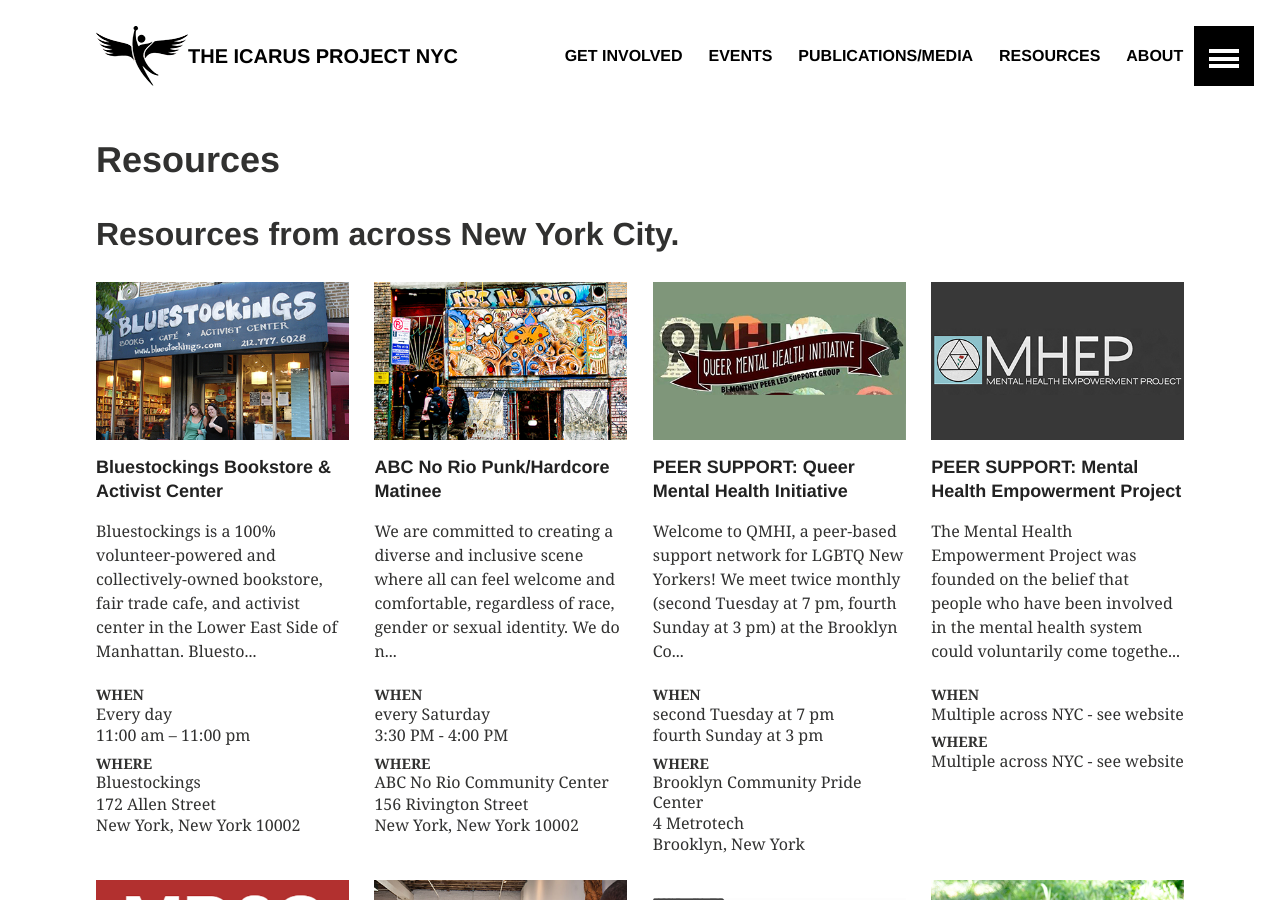
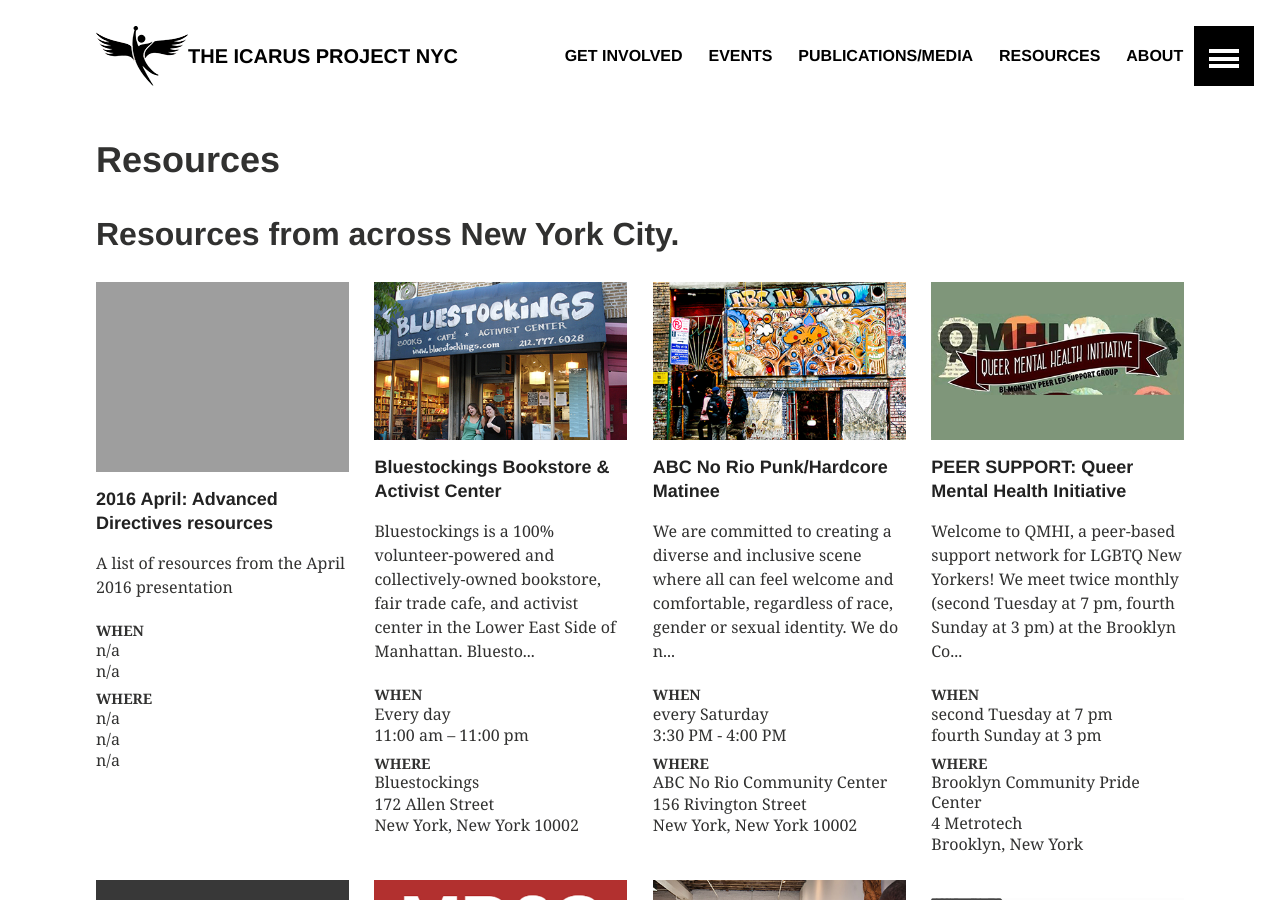
Before and after one commit to nycicarus/nycicarus.github.io, a Jekyll site: the page built from resources/index.md, in a window 1280 px wide and 900 px high. Built offline with Jekyll 4.4.1, drawn with Linux system fonts in a browser that asks for light colours.

Commit message:
re did as per jonas coment
was using the wrong front matter

```diff
--- a/_posts/resources/2016-04-08-advanced-directives.md
+++ b/_posts/resources/2016-04-08-advanced-directives.md
@@ -1,19 +1,28 @@
 ---
-layout: article
-title: "Advanced Directives resources"
+layout: resource
+title: "2016 April: Advanced Directives resources"
+categories: resources
+description: "These are the pdf files mentioned in our Bluestocking presentation for April 2016"
+excerpt: "A list of resources from the April 2016 presentation"
 modified: 2016-04-01
-categories: articles
-excerpt: "a collection of documents and photos from the presentation"
-tags: [publication]
+tags: [Activism , advanced directives, education, publication]
+comments: true
+ads: false
 image:
   teaser: 20160406_193313-bright.jpg
   feature: 20160406_193313-bright.jpg
-  credit:
-  creditlink:
-  thumb: 20160406_193313-bright.jpg
-date: 2016-04-01
+  credit: kevix
+  creditlink: http://kevix.org
+resource-date: "n/a"
+resource-time: "n/a"
+location: "n/a"
+location-street: "n/a"
+location-city-state: "n/a"
+website: "n/a"
+email: "n/a"
+phone: "n/a"
+
 ---
-
 
 Here are a collection of documents in PDF format from the advanced directives presentation.
 
```
